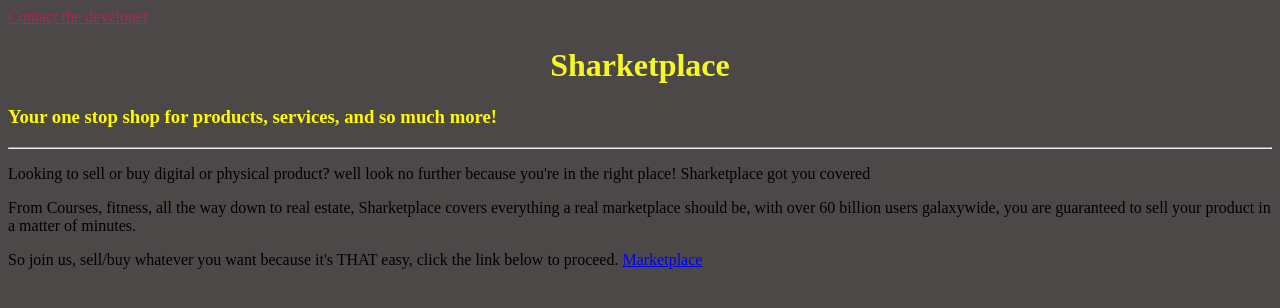
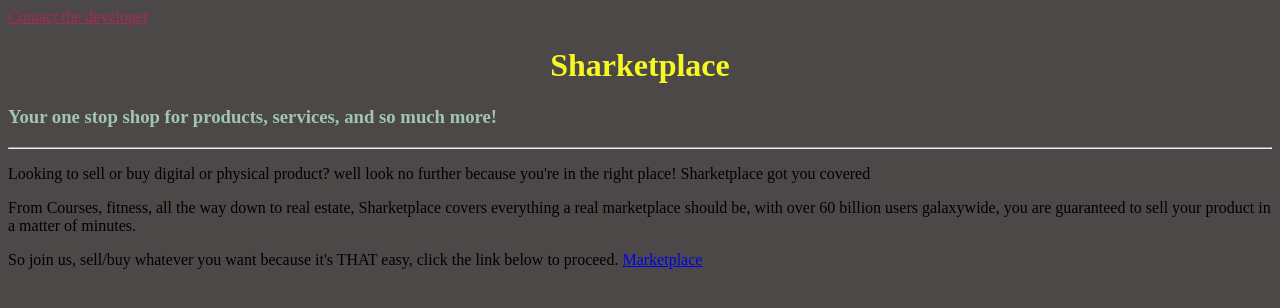
Before and after one commit to SD-310/Sharketplace., a plain HTML site: page index.html in a window 1280 px wide. Drawn offline with Linux system fonts and the light colour scheme.

Commit message:
Update style.css

```diff
--- a/style.css
+++ b/style.css
@@ -2,4 +2,4 @@ h1{color: rgb(245, 249, 33);}
 html{background-color: rgb(77, 72, 72);
 h1{text-align: center;}
 .links {color: rgb(165, 42, 83);}
-h3{color: #fffb00;}
+h3{color: #a0c5b4;}
```
